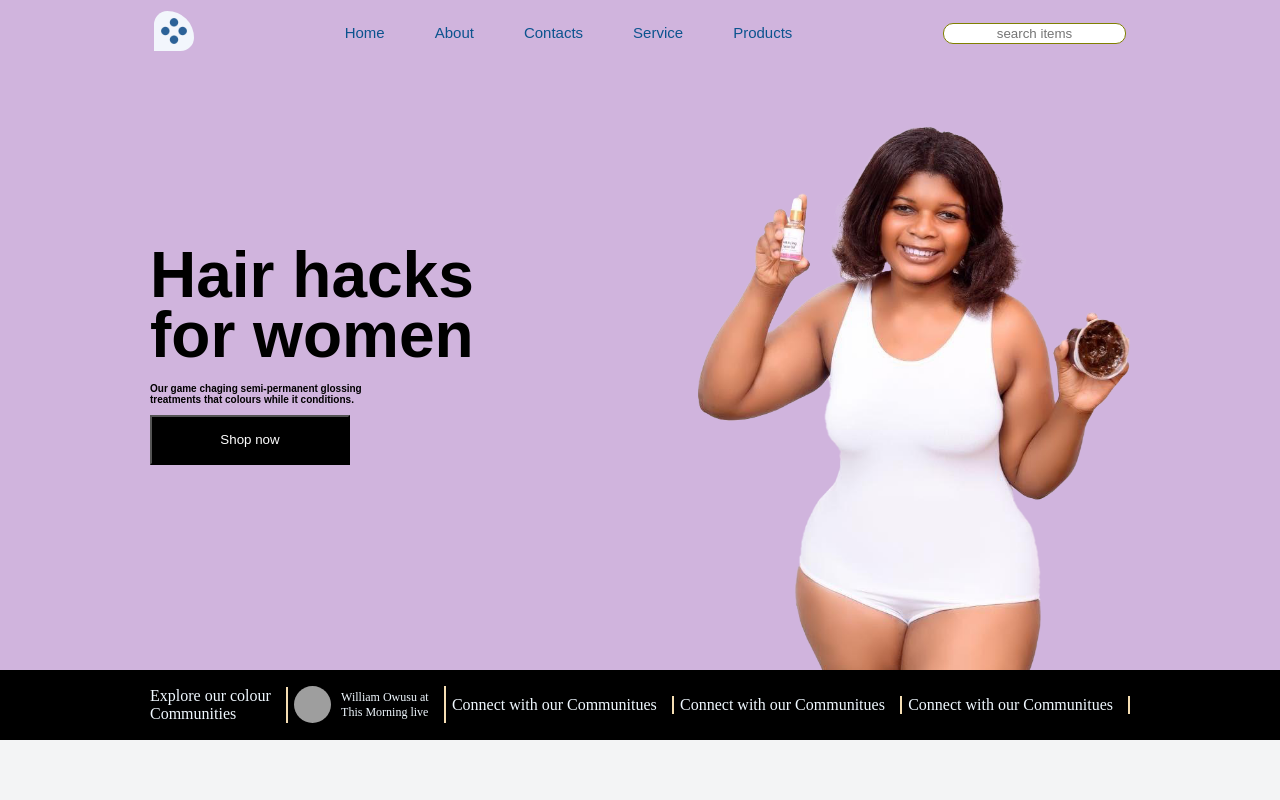
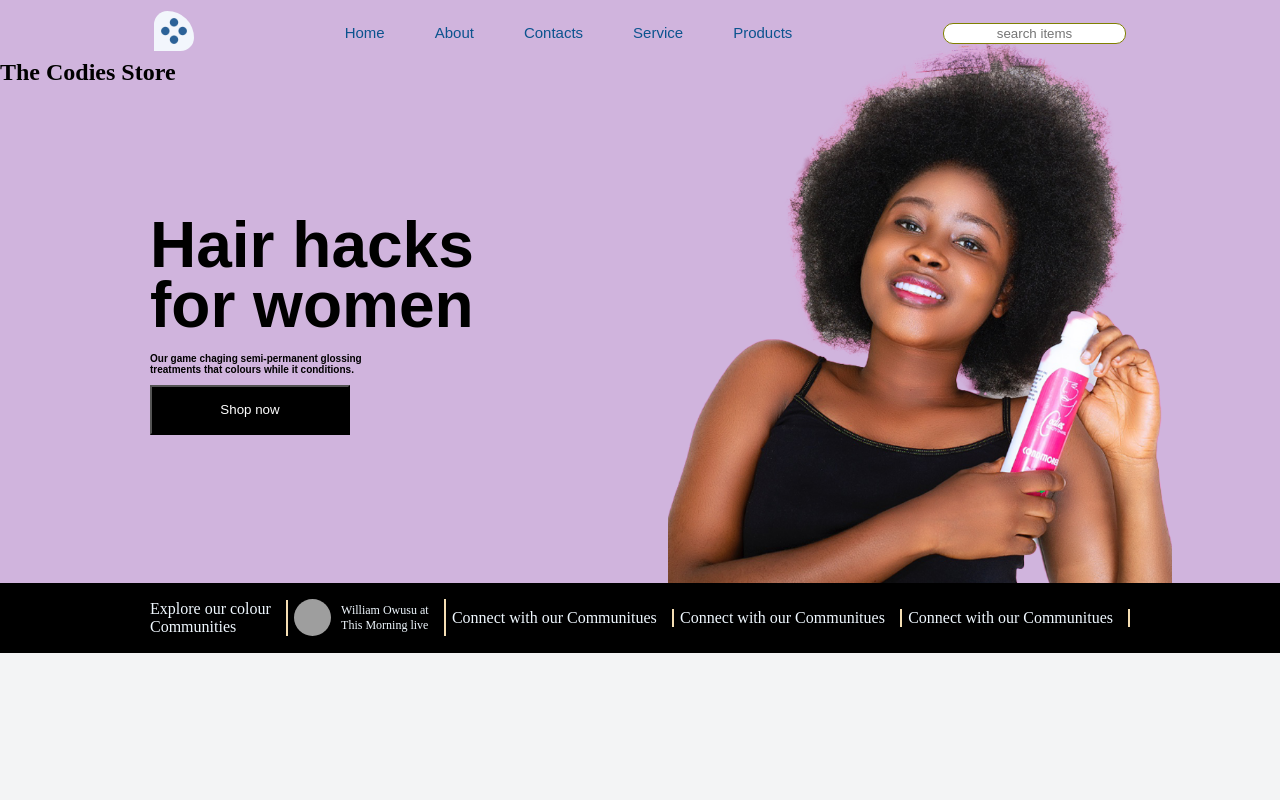
Before and after one commit to Saniflex-1/ReactJs, a React (Create React App) app: page / in a window 1280 px wide. Shown: the top 800 px of the page. Built offline with nearby package versions, Linux system fonts and the light colour scheme; grey boxes are pictures that could not be loaded.

Commit message:
Update home.js

```diff
--- a/src/Components/home.js
+++ b/src/Components/home.js
@@ -2,6 +2,9 @@ function HomePage() {
   return (
     <>
       <div className="homeMe">
+        <h2>
+          The Codies <span>Store</span>
+        </h2>
         <div className="homeCont">
           <div className="cont">
             <h1>
@@ -17,7 +20,7 @@ function HomePage() {
             </div>
           </div>
           <div className="conts">
-            <img src="assets/s1.png" alt="beauty" />
+            <img src="assets/pro3/homepic.png" alt="beauty" />
           </div>
         </div>
 
```
